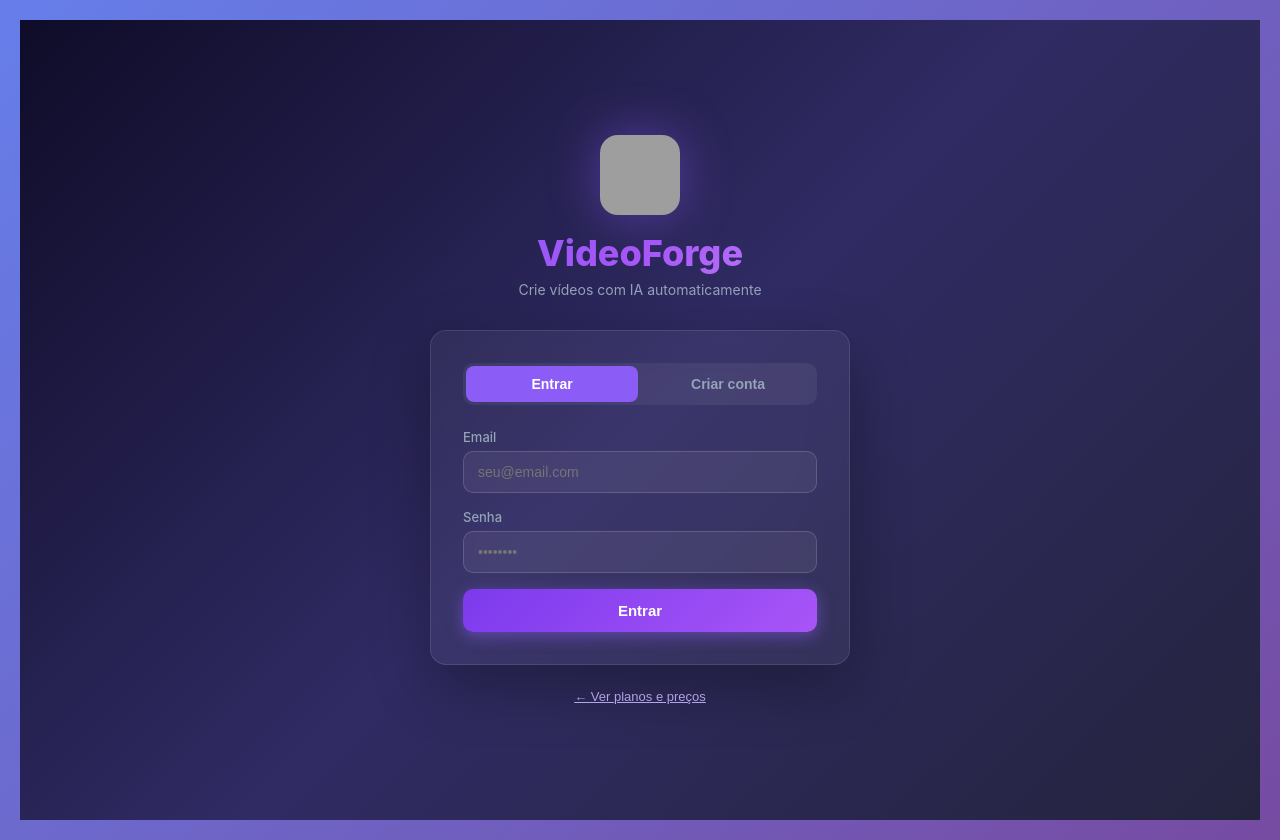
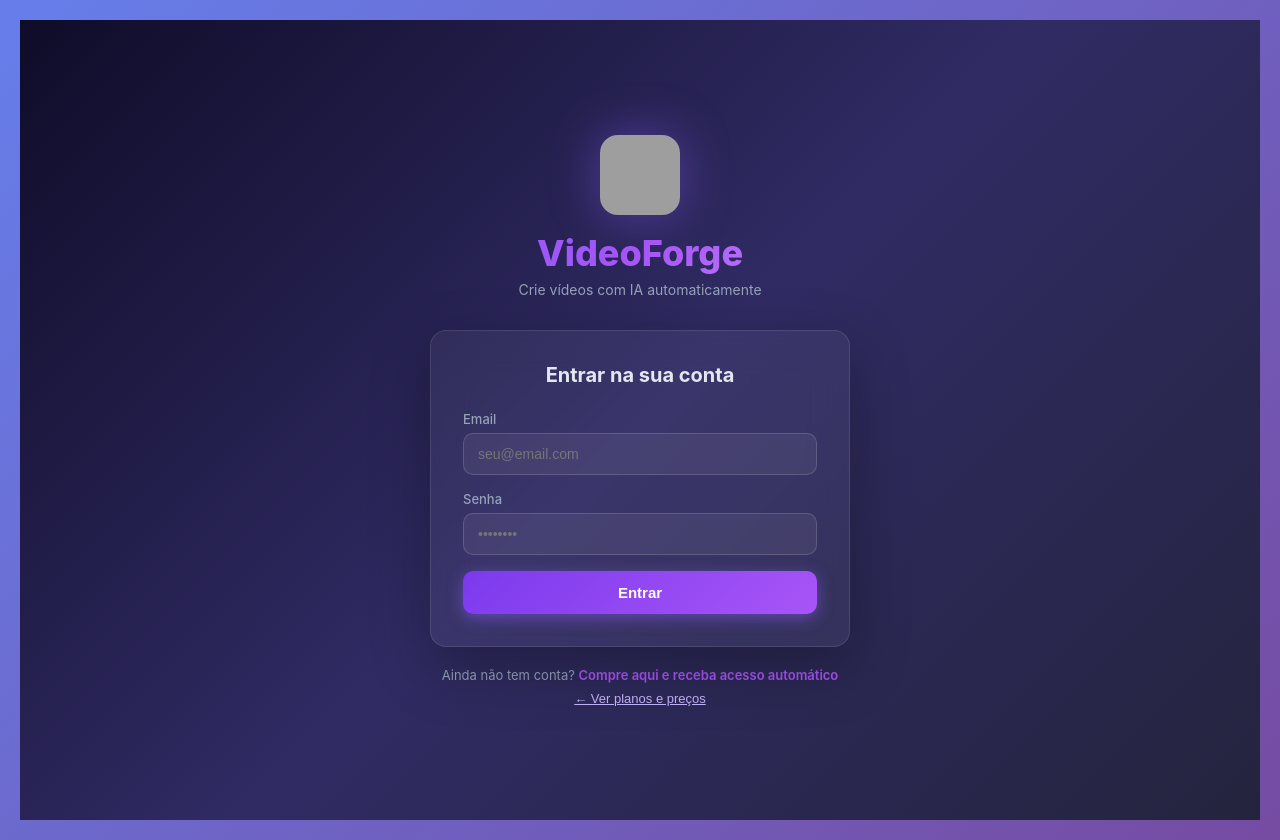
Before and after one commit to eloviskis/videoforge, a React (Vite) app in the folder frontend/: page / in a window 1280 px wide. Both pictures are taken after a click on the button "Entrar". Built offline with nearby package versions, Linux system fonts and the light colour scheme; no server answers; grey boxes are pictures that could not be loaded.

Commit message:
feat: redirecionar CTAs para Hotmart, remover registro manual (conta via compra)

```diff
--- a/frontend/src/LandingPage.jsx
+++ b/frontend/src/LandingPage.jsx
@@ -124,7 +124,7 @@ export default function LandingPage({ onGoLogin }) {
             Digite um tema e receba um vídeo completo em 1080p com um clique.
           </p>
           <div style={{ display: 'flex', gap: '14px', justifyContent: 'center', flexWrap: 'wrap' }}>
-            <a href="#precos" style={{
+            <a href={precos.hotmart_checkout_vitalicio || '#precos'} target={precos.hotmart_checkout_vitalicio ? '_blank' : undefined} rel="noopener noreferrer" style={{
               padding: '14px 32px', borderRadius: '12px', textDecoration: 'none',
               background: 'linear-gradient(135deg, #7c3aed, #a855f7)', color: '#fff',
               fontWeight: 700, fontSize: '16px',
@@ -380,14 +380,14 @@ export default function LandingPage({ onGoLogin }) {
         <p style={{ color: '#64748b', fontSize: '16px', marginBottom: '32px' }}>
           Acesso vitalício por apenas R$ {precos.preco_vitalicio || '59'}. Pague uma vez, use para sempre.
         </p>
-        <button onClick={onGoLogin} style={{
-          padding: '14px 36px', borderRadius: '12px', border: 'none',
+        <a href={precos.hotmart_checkout_vitalicio || '#precos'} target={precos.hotmart_checkout_vitalicio ? '_blank' : undefined} rel="noopener noreferrer" style={{
+          padding: '14px 36px', borderRadius: '12px', border: 'none', display: 'inline-block',
           background: 'linear-gradient(135deg, #7c3aed, #a855f7)', color: '#fff',
-          fontWeight: 700, fontSize: '16px', cursor: 'pointer',
+          fontWeight: 700, fontSize: '16px', cursor: 'pointer', textDecoration: 'none',
           boxShadow: '0 4px 20px rgba(139,92,246,0.5)',
         }}>
           🔥 Garantir acesso vitalício →
-        </button>
+        </a>
       </section>
 
       {/* ═══ FOOTER ═══ */}
--- a/frontend/src/LoginPage.jsx
+++ b/frontend/src/LoginPage.jsx
@@ -1,14 +1,22 @@
-import { useState } from 'react'
+import { useState, useEffect } from 'react'
 
 export default function LoginPage({ onLogin, onGoLanding }) {
-  const [modo, setModo] = useState('login') // login | register
   const [email, setEmail] = useState('')
   const [senha, setSenha] = useState('')
-  const [nome, setNome] = useState('')
   const [erro, setErro] = useState('')
   const [loading, setLoading] = useState(false)
+  const [checkoutUrl, setCheckoutUrl] = useState('')
 
   const API = window.location.port === '3000' ? 'http://localhost:3001' : ''
+
+  useEffect(() => {
+    fetch(`${API}/api/public/precos`)
+      .then(r => r.json())
+      .then(data => {
+        if (data.hotmart_checkout_vitalicio) setCheckoutUrl(data.hotmart_checkout_vitalicio)
+      })
+      .catch(() => {})
+  }, [])
 
   async function handleSubmit(e) {
     e.preventDefault()
@@ -16,15 +24,10 @@ export default function LoginPage({ onLogin, onGoLanding }) {
     setLoading(true)
 
     try {
-      const endpoint = modo === 'login' ? '/api/auth/login' : '/api/auth/register'
-      const body = modo === 'login'
-        ? { email, senha }
-        : { email, senha, nome }
-
-      const r = await fetch(`${API}${endpoint}`, {
+      const r = await fetch(`${API}/api/auth/login`, {
         method: 'POST',
         headers: { 'Content-Type': 'application/json' },
-        body: JSON.stringify(body),
+        body: JSON.stringify({ email, senha }),
       })
       const data = await r.json()
 
@@ -86,48 +89,12 @@ export default function LoginPage({ onLogin, onGoLanding }) {
           padding: '32px',
           boxShadow: '0 20px 60px rgba(0,0,0,0.3)',
         }}>
-          {/* Tabs */}
-          <div style={{ display: 'flex', gap: '4px', marginBottom: '24px', background: 'rgba(255,255,255,0.06)', borderRadius: '10px', padding: '3px' }}>
-            <button
-              onClick={() => { setModo('login'); setErro('') }}
-              style={{
-                flex: 1, padding: '10px', borderRadius: '8px', border: 'none', cursor: 'pointer',
-                fontWeight: 600, fontSize: '14px',
-                background: modo === 'login' ? '#8b5cf6' : 'transparent',
-                color: modo === 'login' ? '#fff' : '#94a3b8',
-                transition: 'all 0.2s',
-              }}
-            >Entrar</button>
-            <button
-              onClick={() => { setModo('register'); setErro('') }}
-              style={{
-                flex: 1, padding: '10px', borderRadius: '8px', border: 'none', cursor: 'pointer',
-                fontWeight: 600, fontSize: '14px',
-                background: modo === 'register' ? '#8b5cf6' : 'transparent',
-                color: modo === 'register' ? '#fff' : '#94a3b8',
-                transition: 'all 0.2s',
-              }}
-            >Criar conta</button>
-          </div>
+          {/* Header */}
+          <h2 style={{ textAlign: 'center', fontSize: '20px', fontWeight: 700, color: '#e2e8f0', margin: '0 0 24px' }}>
+            Entrar na sua conta
+          </h2>
 
           <form onSubmit={handleSubmit} style={{ display: 'flex', flexDirection: 'column', gap: '16px' }}>
-            {modo === 'register' && (
-              <div>
-                <label style={{ display: 'block', fontSize: '13px', color: '#94a3b8', marginBottom: '6px', fontWeight: 500 }}>
-                  Nome
-                </label>
-                <input
-                  type="text" value={nome} onChange={e => setNome(e.target.value)}
-                  placeholder="Seu nome"
-                  style={{
-                    width: '100%', padding: '12px 14px', borderRadius: '10px',
-                    border: '1px solid rgba(255,255,255,0.15)', outline: 'none',
-                    background: 'rgba(255,255,255,0.06)', color: '#fff',
-                    fontSize: '14px', boxSizing: 'border-box',
-                  }}
-                />
-              </div>
-            )}
 
             <div>
               <label style={{ display: 'block', fontSize: '13px', color: '#94a3b8', marginBottom: '6px', fontWeight: 500 }}>
@@ -182,13 +149,19 @@ export default function LoginPage({ onLogin, onGoLanding }) {
                 boxShadow: loading ? 'none' : '0 4px 15px rgba(139,92,246,0.5)',
               }}
             >
-              {loading ? '⏳ Aguarde...' : (modo === 'login' ? 'Entrar' : 'Criar conta')}
+              {loading ? '⏳ Aguarde...' : 'Entrar'}
             </button>
           </form>
         </div>
 
-        {/* Link para Landing */}
-        <div style={{ textAlign: 'center', marginTop: '20px' }}>
+        {/* Links */}
+        <div style={{ textAlign: 'center', marginTop: '20px', display: 'flex', flexDirection: 'column', gap: '8px' }}>
+          <p style={{ fontSize: '13px', color: '#94a3b8', margin: 0 }}>
+            Ainda não tem conta?{' '}
+            <a href={checkoutUrl || '/#precos'} target={checkoutUrl ? '_blank' : undefined} rel="noopener noreferrer" style={{ color: '#a855f7', fontWeight: 600, textDecoration: 'none' }}>
+              Compre aqui e receba acesso automático
+            </a>
+          </p>
           <button
             onClick={onGoLanding}
             style={{
```
